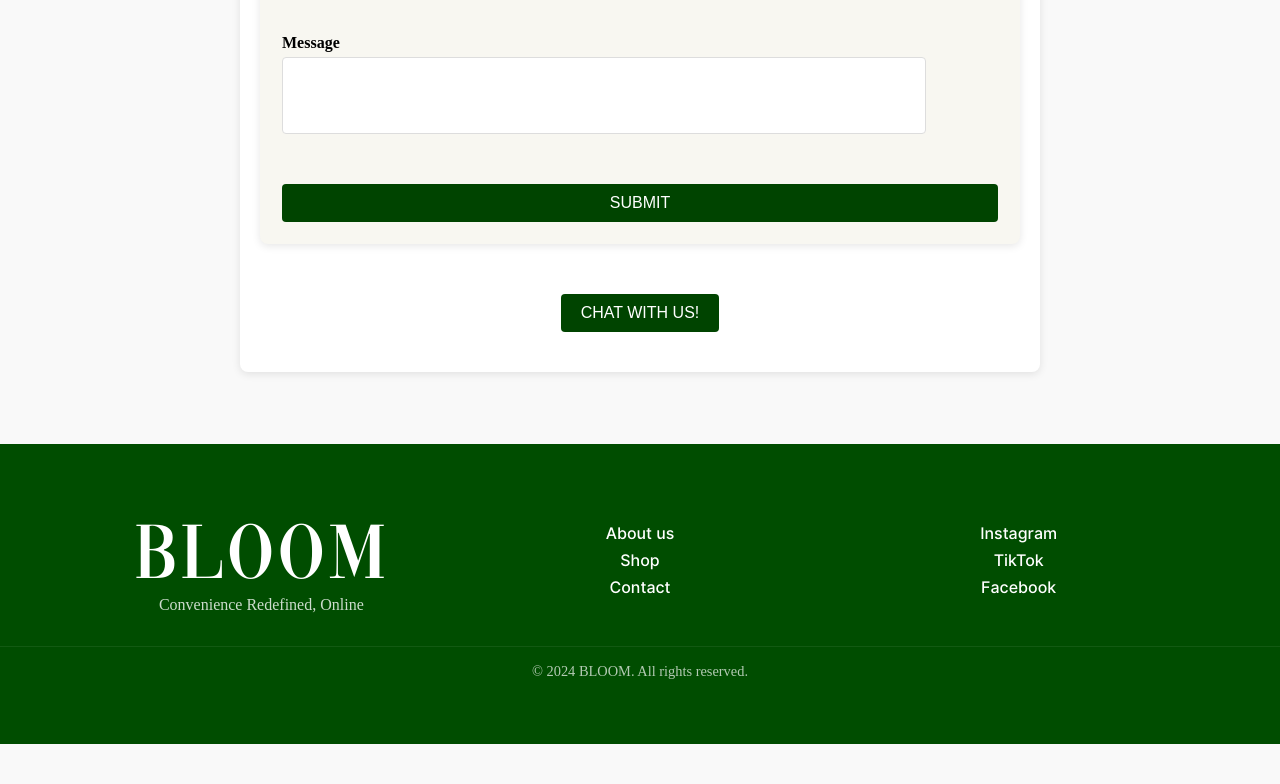
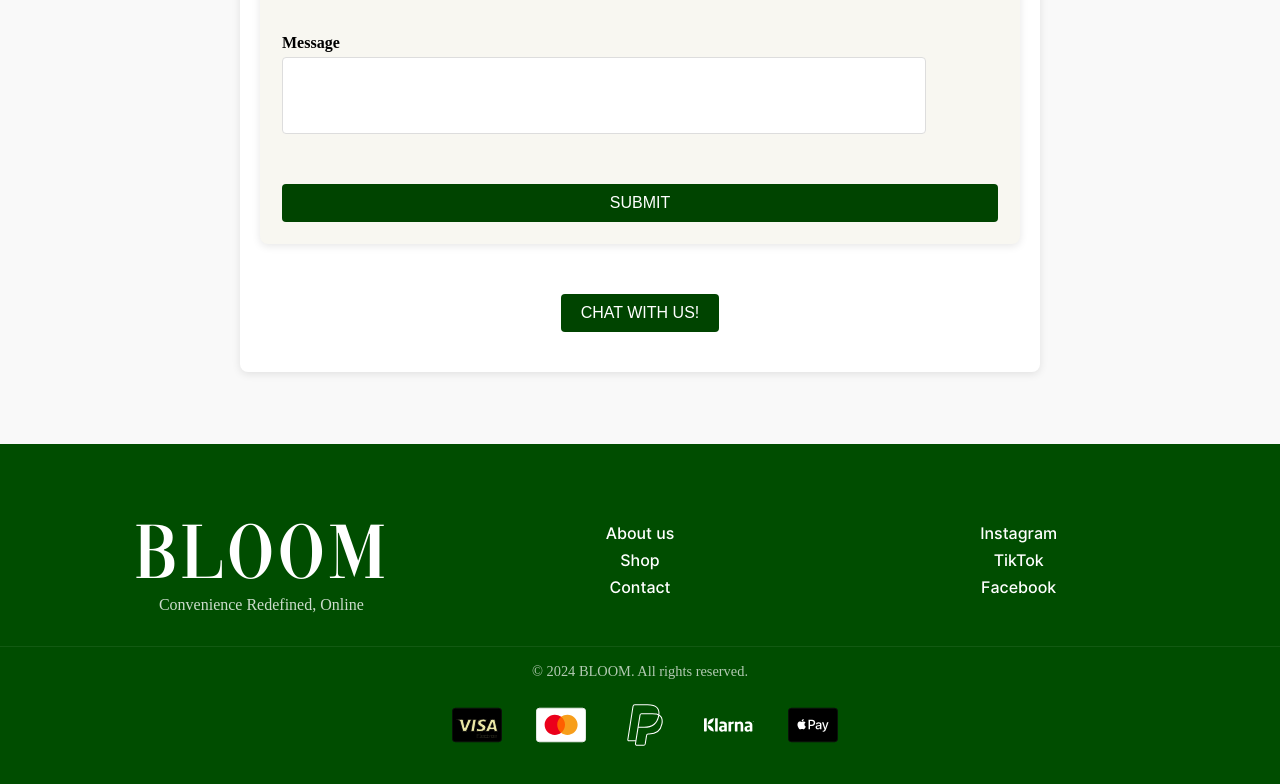
Before and after one commit to minzikimi/bloom-e-commerce, a plain HTML site: page pages/contact-us/contactus.html in a window 1280 px wide. Shown: the part 926-1710 px from the top of the page. Before the commit the page ends 1670 px from the top, so only its background shows below. Drawn offline with Linux system fonts and the light colour scheme; files whose address does not match are found by name.

Commit message:
payment methods

```diff
--- a/pages/contact-us/contactus.css
+++ b/pages/contact-us/contactus.css
@@ -120,3 +120,12 @@ footer {
 .chat-btn:hover {
     background-color: #006600;
 }
+.payment-methods img {
+    margin :20px;
+    max-height: 50px;
+    margin-right: 10px;
+}
+
+.payment-methods-icons {
+  filter: invert(100%);
+}
--- a/pages/contact-us/contactus.html
+++ b/pages/contact-us/contactus.html
@@ -114,6 +114,13 @@
   <div class="footer-bottom">
     <p>&copy; 2024 BLOOM. All rights reserved.</p>
   </div>
+  <div class="payment-methods">
+    <img src="/assets/svg/visa.svg" alt="Visa" class="payment-methods-icons">
+    <img src="/assets/svg/mastercard.svg" alt="Mastercard" >
+    <img src="/assets/svg/paypal.svg" alt="Paypal" class="payment-methods-icons" >
+    <img src="/assets/svg/klarna.svg" alt="Klarna" class="payment-methods-icons">
+    <img src="/assets/svg/applepay.svg" alt="ApplePay" class="payment-methods-icons">
+</div>
 </footer>
 
 
```
Also changed, not shown: assets/svg/applepay.svg (added), assets/svg/klarna.svg (added), assets/svg/mastercard.svg (added), assets/svg/paypal.svg (added), assets/svg/visa.svg (added).
